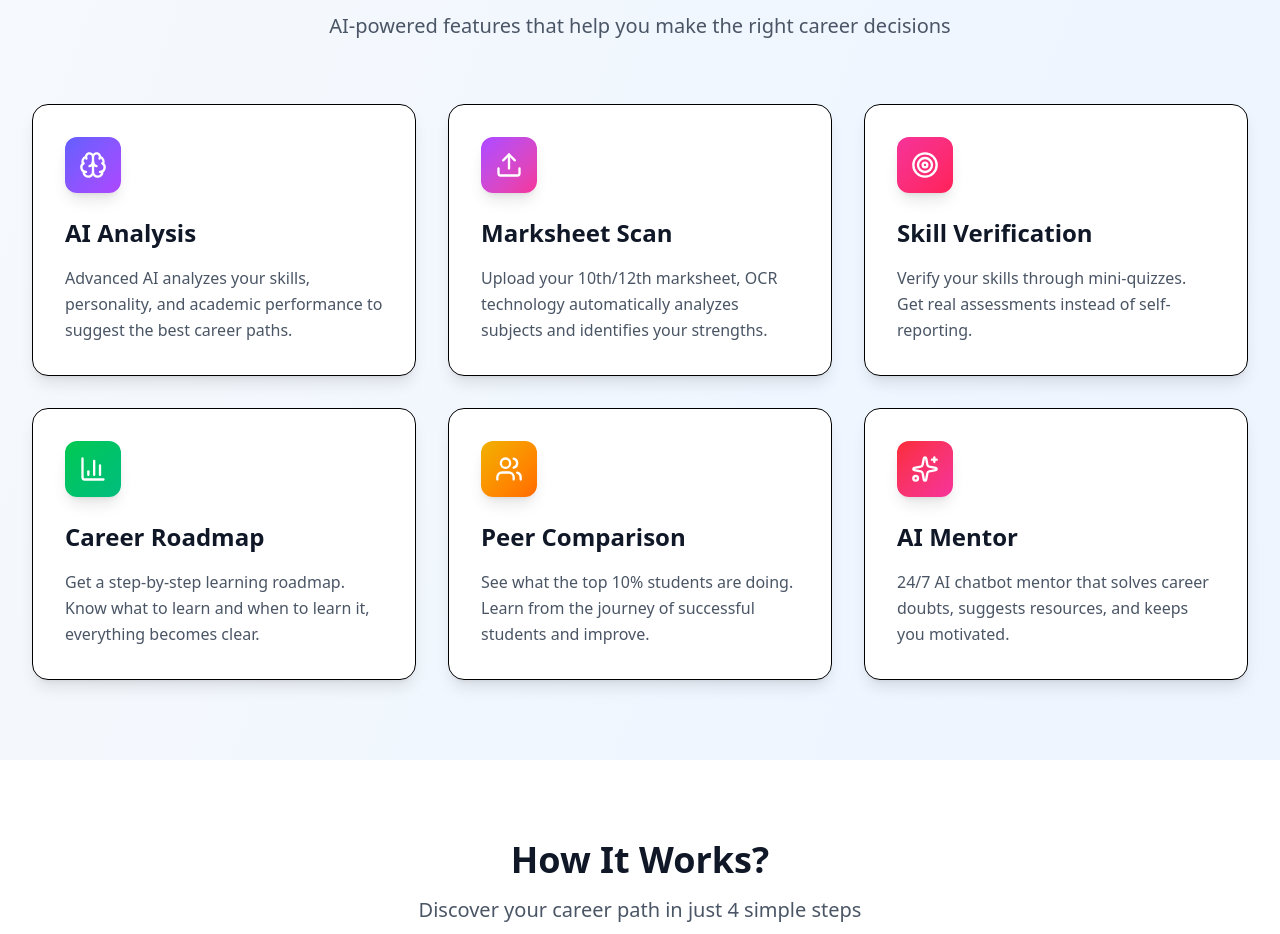
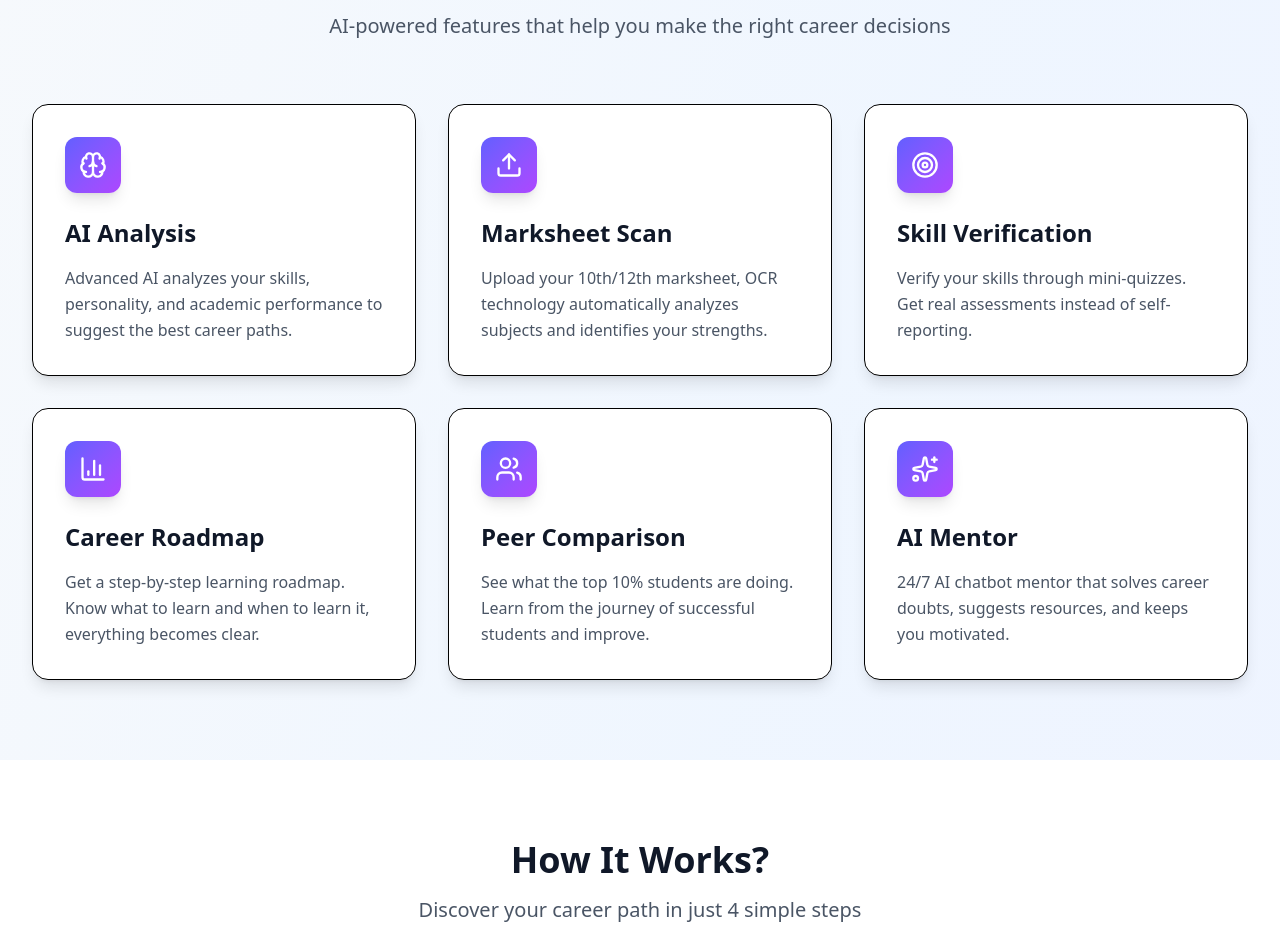
Before and after one commit to vimalrajput05/mindstep-frontend, a React app: page / in a window 1280 px wide. Shown: the part 862-1796 px from the top of the page. Built offline with nearby package versions, Linux system fonts and the light colour scheme; the HTML template or start-up script is replaced by a standard one.

Commit message:
Update gradient colors for features in Home component

```diff
--- a/src/pages/Home.jsx
+++ b/src/pages/Home.jsx
@@ -426,31 +426,31 @@ export default function Home() {
               icon: Upload,
               title: "Marksheet Scan",
               desc: "Upload your 10th/12th marksheet, OCR technology automatically analyzes subjects and identifies your strengths.",
-              gradient: "from-purple-500 to-pink-500",
+              gradient: "from-indigo-500 to-purple-500",
             },
             {
               icon: Target,
               title: "Skill Verification",
               desc: "Verify your skills through mini-quizzes. Get real assessments instead of self-reporting.",
-              gradient: "from-pink-500 to-rose-500",
+              gradient: "from-indigo-500 to-purple-500",
             },
             {
               icon: BarChart3,
               title: "Career Roadmap",
               desc: "Get a step-by-step learning roadmap. Know what to learn and when to learn it, everything becomes clear.",
-              gradient: "from-green-500 to-emerald-500",
+              gradient: "from-indigo-500 to-purple-500",
             },
             {
               icon: Users,
               title: "Peer Comparison",
               desc: "See what the top 10% students are doing. Learn from the journey of successful students and improve.",
-              gradient: "from-yellow-500 to-orange-500",
+              gradient: "from-indigo-500 to-purple-500",
             },
             {
               icon: Sparkles,
               title: "AI Mentor",
               desc: "24/7 AI chatbot mentor that solves career doubts, suggests resources, and keeps you motivated.",
-              gradient: "from-red-500 to-pink-500",
+              gradient: "from-indigo-500 to-purple-500",
             },
           ].map((feature, idx) => (
             <motion.div
```
